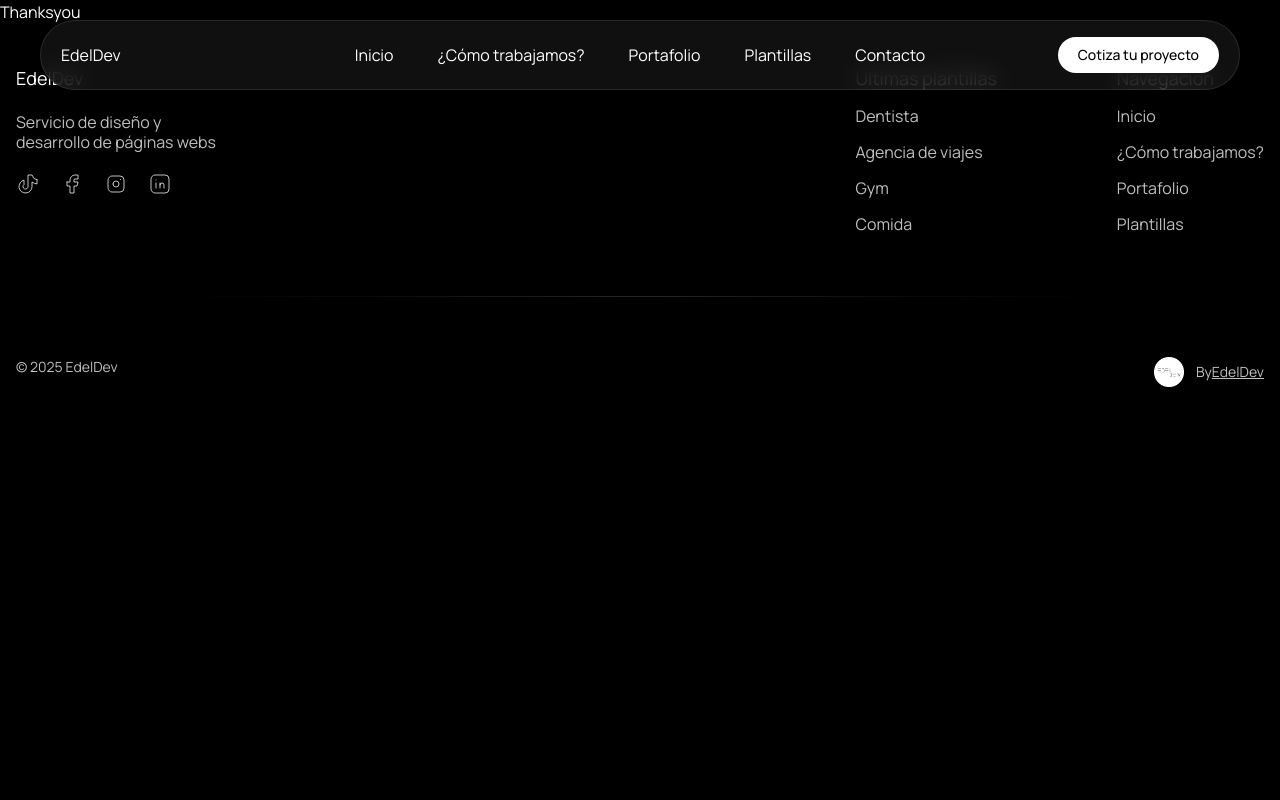
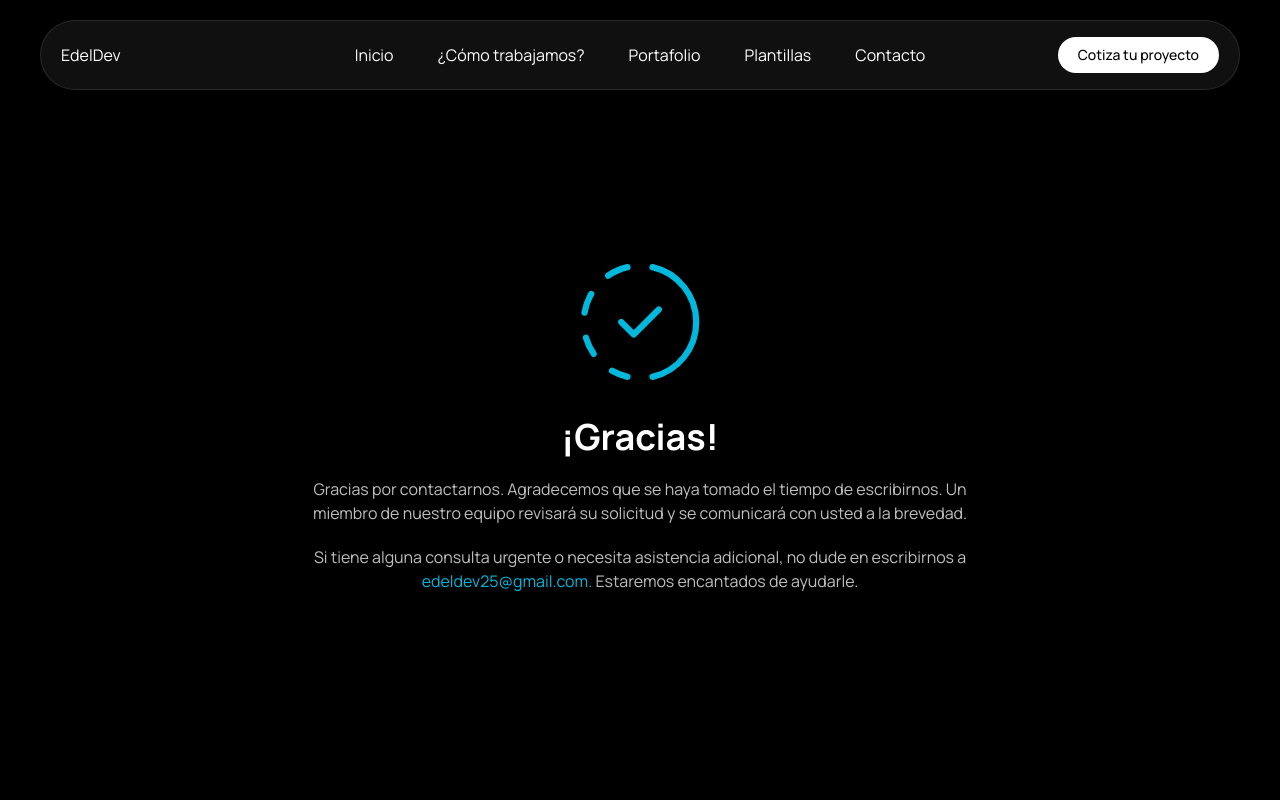
Before and after one commit to edeldev/edeldevhub, a Next.js app: page /thank-you in a window 1280 px wide. Shown: the top 800 px of the page. Built offline with nearby package versions, Linux system fonts and the light colour scheme.

Commit message:
feat: page thanksyou

```diff
--- a/app/thank-you/page.tsx
+++ b/app/thank-you/page.tsx
@@ -1,5 +1,7 @@
+import { ThanksYouPage } from "@/components";
+
 const ThanksYou = () => {
-  return <div>Thanksyou</div>;
+  return <ThanksYouPage />;
 };
 
 export default ThanksYou;
--- a/components/Features/components/Form.tsx
+++ b/components/Features/components/Form.tsx
@@ -25,7 +25,7 @@ export const Form = () => {
 
     if (!serviceId || !templateId || !userId) {
       console.error("Missing EmailJS configuration.");
-      toast.error("Hubo un error al enviar el mensaje;;");
+      toast.error("Hubo un error al enviar el mensaje");
       return;
     }
 
--- /dev/null
+++ b/components/ThanksYouPage/ThanksYouPage.tsx
@@ -0,0 +1,32 @@
+import Link from "next/link";
+import { IconProgressCheck } from "@tabler/icons-react";
+
+export const ThanksYouPage = () => {
+  return (
+    <div className="px-4 py-10">
+      <div className="min-h-[calc(100vh-40px)] flex flex-col items-center justify-center gap-5">
+        <IconProgressCheck size={150} stroke={1} className="text-cyan-500" />
+
+        <h3 className="text-4xl font-bold">¡Gracias!</h3>
+        <div className="w-full max-w-2xl text-center">
+          <p className="mb-5 text-body">
+            Gracias por contactarnos. Agradecemos que se haya tomado el tiempo
+            de escribirnos. Un miembro de nuestro equipo revisará su solicitud y
+            se comunicará con usted a la brevedad.
+          </p>
+          <p className="text-body">
+            Si tiene alguna consulta urgente o necesita asistencia adicional, no
+            dude en escribirnos a{" "}
+            <Link
+              href="mailto:edeldev25@gmail.com"
+              className="text-cyan-500 cursor-pointer transition duration-300 ease-in-out hover:text-cyan-600"
+            >
+              edeldev25@gmail.com.
+            </Link>{" "}
+            Estaremos encantados de ayudarle.
+          </p>
+        </div>
+      </div>
+    </div>
+  );
+};
--- /dev/null
+++ b/components/ThanksYouPage/index.ts
@@ -0,0 +1 @@
+export { ThanksYouPage } from "./ThanksYouPage";
--- a/components/index.ts
+++ b/components/index.ts
@@ -8,6 +8,7 @@ export { Projects } from "./Projects";
 export { Footer } from "./Footer";
 export { ContactPage } from "./Contact";
 export { ProjectsPage } from "./ProjectsPage";
+export { ThanksYouPage } from "./ThanksYouPage";
 export { HoWeWork } from "./HoWeWork";
 export { Spotlight } from "./ui";
 export { Container } from "./Container";
```
